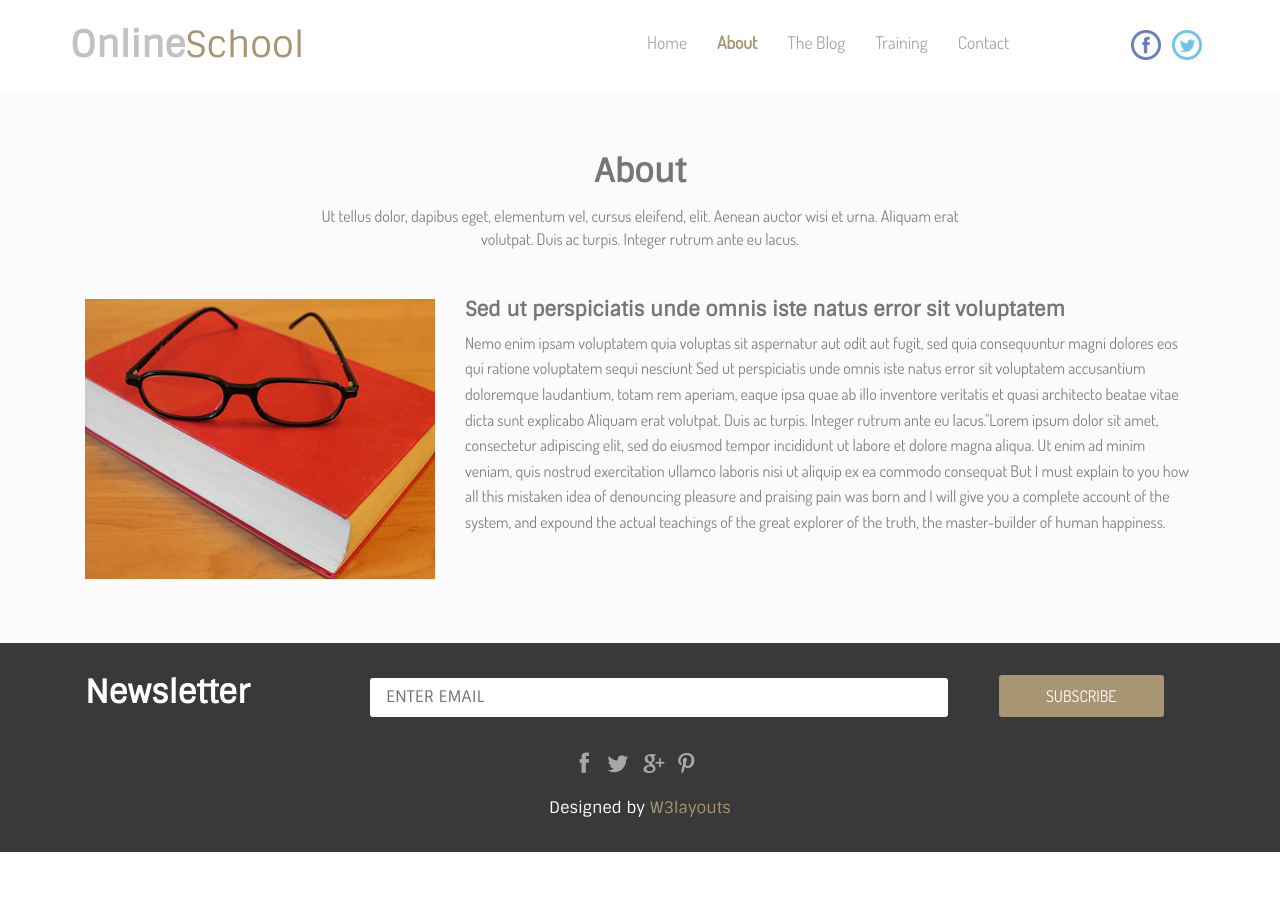
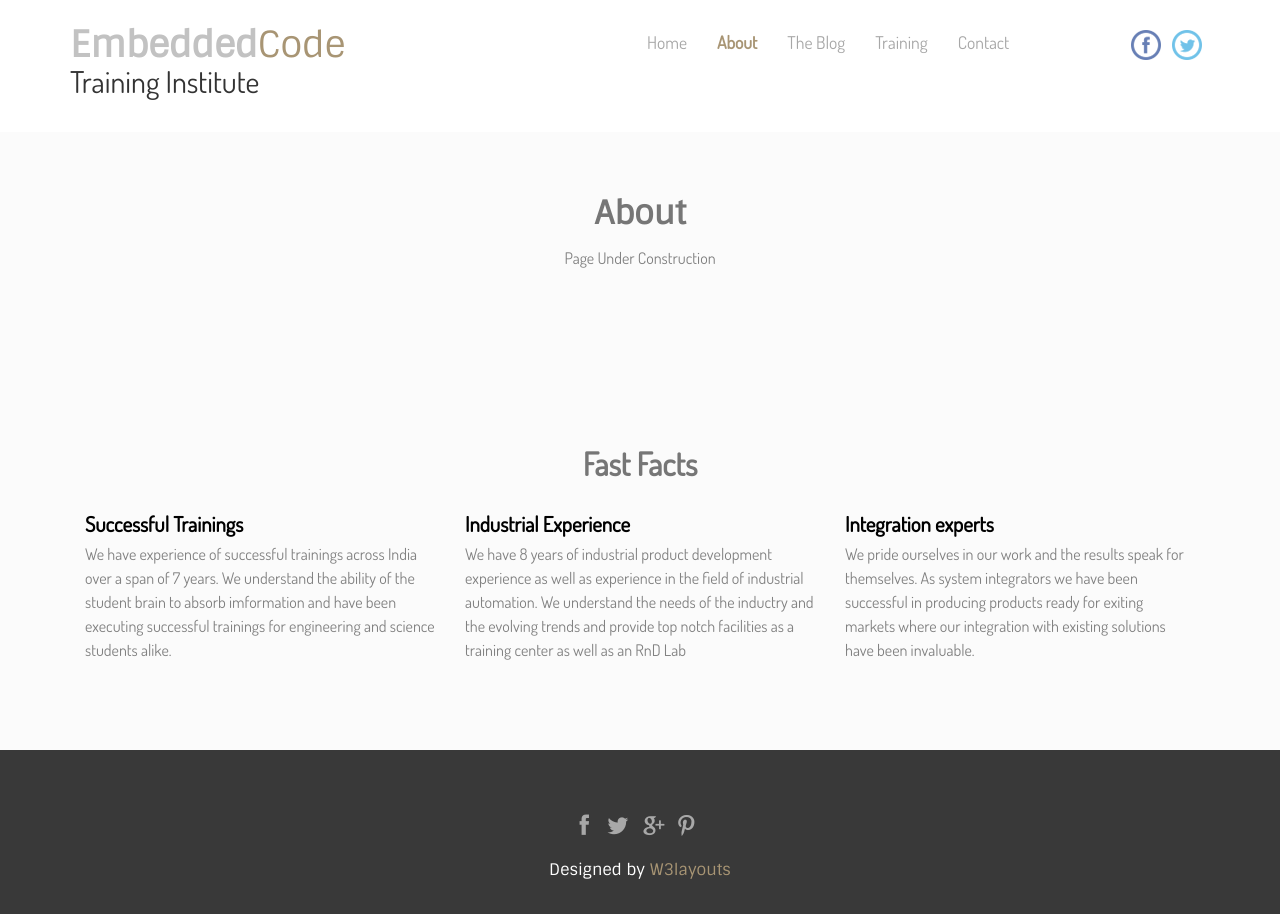
Before and after one commit to embedded-code/embedded-code.github.io, a plain HTML site: page about.html in a window 1280 px wide. Before the commit the page ends 852 px from the top, so only its background shows below. Drawn offline with nearby package versions, Linux system fonts and the light colour scheme.

Commit message:
Changed about

```diff
--- a/about.html
+++ b/about.html
@@ -6,7 +6,7 @@ License URL: http://creativecommons.org/licenses/by/3.0/
 <!DOCTYPE HTML>
 <html>
 <head>
-<title>Online School A Education School category Flat bootstrap Responsive  Website Template | About :: w3layouts</title>
+<title>The Embedded Code Training Institute</title>
 <link href="css/bootstrap.css" rel="stylesheet" type="text/css" media="all">
 <!-- jQuery (necessary for Bootstrap's JavaScript plugins) -->
 <script src="js/jquery-1.11.0.min.js"></script>
@@ -15,7 +15,7 @@ License URL: http://creativecommons.org/licenses/by/3.0/
 <!-- Custom Theme files -->
 <meta name="viewport" content="width=device-width, initial-scale=1">
 <meta http-equiv="Content-Type" content="text/html; charset=utf-8" />
-<script type="application/x-javascript"> addEventListener("load", function() { setTimeout(hideURLbar, 0); }, false); function hideURLbar(){ window.scrollTo(0,1); }>
+<script type="application/x-javascript"> addEventListener("load", function() { setTimeout(hideURLbar, 0); }, false); function hideURLbar(){ window.scrollTo(0,1); }
 </script>
 <meta name="keywords" content="Online School Responsive web template, Bootstrap Web Templates, Flat Web Templates, AndriodCompatible web template, Smartphone Compatible web template, free webdesigns for Nokia, Samsung, LG, SonyErricsson, Motorola web design" />
 <!--Google Fonts-->
@@ -40,7 +40,8 @@ License URL: http://creativecommons.org/licenses/by/3.0/
 	<div class="container">
 		<div class="header-main">
 			 <div class="logo">
-			 	<h1><a href="index.html">Online<span class="logo-clr">School</span></a></h1>
+			 	<h1><a href="index.html">Embedded<span class="logo-clr">Code</span></a></h1>
+			 	<h2>Training Institute</h2>
 			 </div>
 			 <div class="head-right">
 			  <div class="top-nav">
@@ -84,36 +85,49 @@ License URL: http://creativecommons.org/licenses/by/3.0/
 		<div class="about-main">
 				<div class="about-top">
 					<h3>About</h3>
-					<p>Ut tellus dolor, dapibus eget, elementum vel, cursus eleifend, elit. Aenean auctor wisi et urna. Aliquam erat volutpat. Duis ac turpis. Integer rutrum ante eu lacus.</p>
+					<p>Page Under Construction</p>
 				</div>
-				<div class="about-wedo">
-					<div class="col-md-4 about-top-img">
-						<a href="#"><img src="images/book.jpg" alt="" class="img-responsive"></a>
-					</div>
-					<div class="col-md-8 about-wedo-right">
-						<h4><a href="#">Sed ut perspiciatis unde omnis iste natus error sit voluptatem</a></h4>
-						<p> Nemo enim ipsam voluptatem quia voluptas sit aspernatur aut odit aut fugit, sed quia consequuntur magni dolores eos qui ratione voluptatem sequi nesciunt Sed ut perspiciatis unde omnis iste natus error sit voluptatem accusantium doloremque laudantium, totam rem aperiam, eaque ipsa quae ab illo inventore veritatis et quasi architecto beatae vitae dicta sunt explicabo Aliquam erat volutpat. Duis ac turpis. Integer rutrum ante eu lacus."Lorem ipsum dolor sit amet, consectetur adipiscing elit, sed do eiusmod tempor incididunt ut labore et dolore magna aliqua. Ut enim ad minim veniam, quis nostrud exercitation ullamco laboris nisi ut aliquip ex ea commodo consequat But I must explain to you how all this mistaken idea of denouncing pleasure and praising pain was born and I will give you a complete account of the system, and expound the actual teachings of the great explorer of the truth, the master-builder of human happiness.</p>
-					</div>
-					<div class="clearfix"> </div>
-				</div>
+
 			</div>
 	 </div>
 </div>
 
+<div class="facts">
+	  <div class="container">
+	  	<h3>Fast Facts</h3>
+	  	<div class="facts-main">
+	  		<div class="col-md-4 fact-grid">
+	  			<div class="fact-top">
+		  				<h4>Successful Trainings</h4>
+		  				<p>We have experience of successful trainings across India over a span of 7 years. We understand the ability of the student brain to absorb imformation and have been executing successful trainings for engineering and science students alike.</p>
+	  			 </div>
 
+	  		</div>
+	  		<div class="col-md-4 fact-grid">
+	  			<div class="fact-top">
+		  				<h4>Industrial Experience</h4>
+		  				<p>We have 8 years of industrial product development experience as well as experience in the field of industrial automation. We understand the needs of the inductry and the evolving trends and provide top notch facilities as a training center as well as an RnD Lab</p>
+	  			 </div>
+
+	  		</div>
+	  		<div class="col-md-4 fact-grid">
+	  			<div class="fact-top">
+		  				<h4> Integration experts</h4>
+		  				<p>We pride ourselves in our work and the results speak for themselves. As system integrators we have been successful in producing products ready for exiting markets where our integration with existing solutions have been invaluable.</p>
+	  			   </div>
+
+	  			 </div>
+	  		</div>
+	  	<div class="clearfix"> </div>
+	  </div>
+   </div>
 <!--end-team-->
 <!--footer star here-->
 <div class="footer">
   <div class="container">
 	  <div class="footer-main">
 		<div class="footer-top">
-			<div class="col-md-3 footer-news">
-			<h5>Newsletter</h5>
-			</div>
-			<div class="col-md-9 ftr-email">
-				<input type="text" value="ENTER EMAIL" onfocus="this.value='';" onblur="if (this.value == '') {this.value ='ENTER EMAIL';}">
-				<input type="submit" value="SUBSCRIBE" >
-			</div>
+
 			<div class="clearfix"> </div>
 		</div>
 		<div class="foter-bottom">
```
